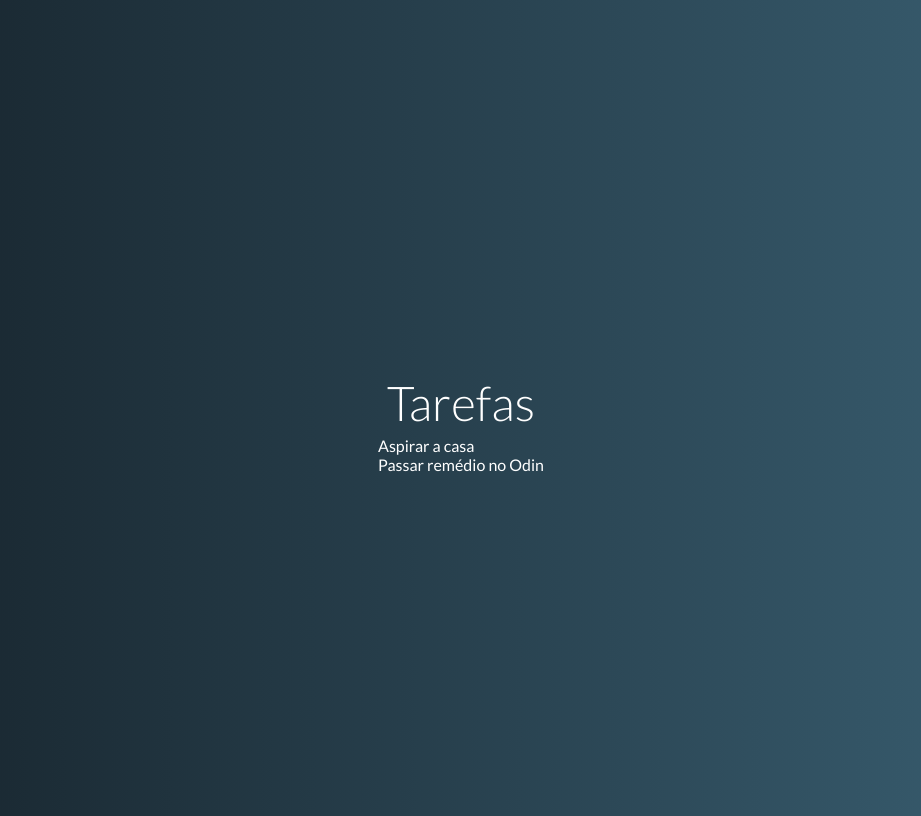
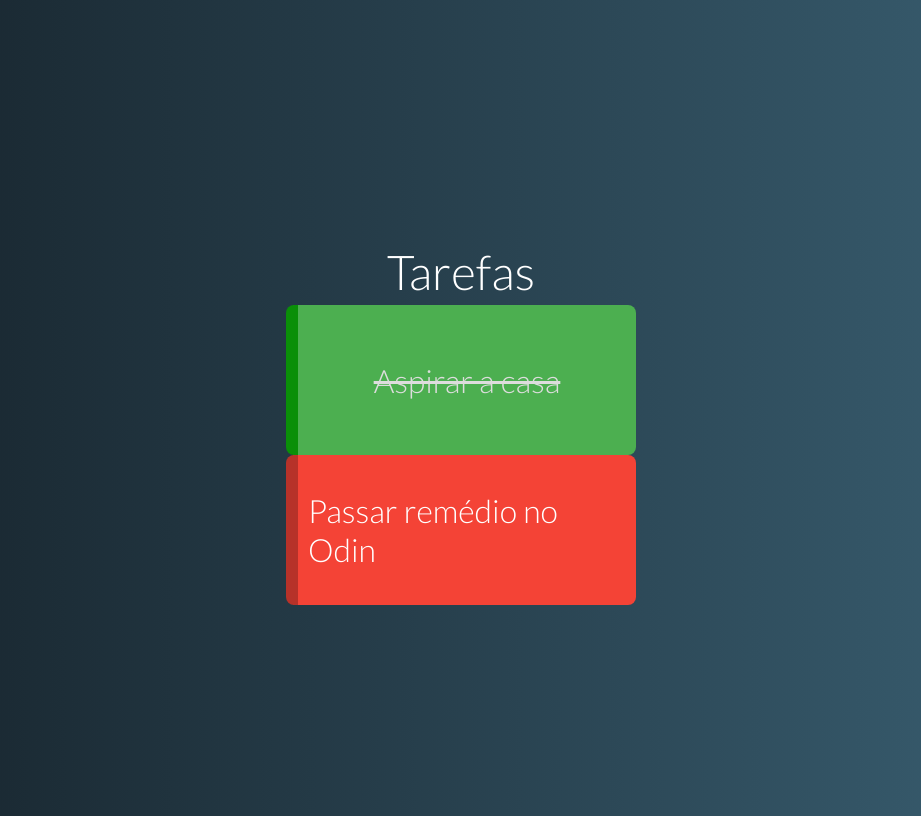
Before and after one commit to BrunoAFonseca/tarefas-vue, a Vue app: page / in a window 1280 px wide. Shown: the whole page, without its empty margins (179-1100 px from the left). Built offline with nearby package versions, Linux system fonts and the light colour scheme.

Commit message:
Componente tarefa #01

```diff
--- /dev/null
+++ b/src/components/Task.vue
@@ -0,0 +1,52 @@
+<template>
+  <div class="task"
+  :class="stateClass">
+    <p>{{ task.name }}</p>
+  </div>
+</template>
+
+<script>
+export default {
+    props: {
+        task: { type: Object, required: true}
+    },
+    computed: {
+        stateClass() {
+            return {
+                pending: this.task.pending,
+                done: !this.task.pending
+            }
+        }
+    }
+}
+</script>
+
+<style>
+    .task {
+        box-sizing: border-box;
+        width: 350px;
+        height: 150px;
+        padding: 10px;
+        border-radius: 8px;
+        font-size: 2rem;
+        font-weight: 300;
+        cursor: pointer;
+        user-select: none;
+        display: flex;
+        justify-content: center;
+        align-items: center;
+    }
+
+    .pending {
+        border-left: 12px solid #B73229;
+        background-color: #F44336;
+    }
+
+    .done {
+        color: #DDD;
+        border-left: 12px solid #0A8F08;
+        background-color: #4CAF50;
+        text-decoration: line-through;
+    }
+
+</style>
--- a/src/components/TaskGrid.vue
+++ b/src/components/TaskGrid.vue
@@ -1,16 +1,19 @@
 <template>
-  <div class="tasks">
+  <div class="task-grid">
     <template>
-        <div v-for="task in tasks" :key="task.name">
-            {{ task.name }}
-        </div>
+        <Task v-for="task in tasks" :key="task.name"
+            :task="task">
+        </Task>
     </template>
 
   </div>
 </template>
 
 <script>
+import Task from './Task.vue'
+
 export default {
+    components: { Task },
     props: {
         tasks: { type: Array, required: true}
     }
```
Also changed, not shown: 1 other file (tests, documents, lock files or other folders).
